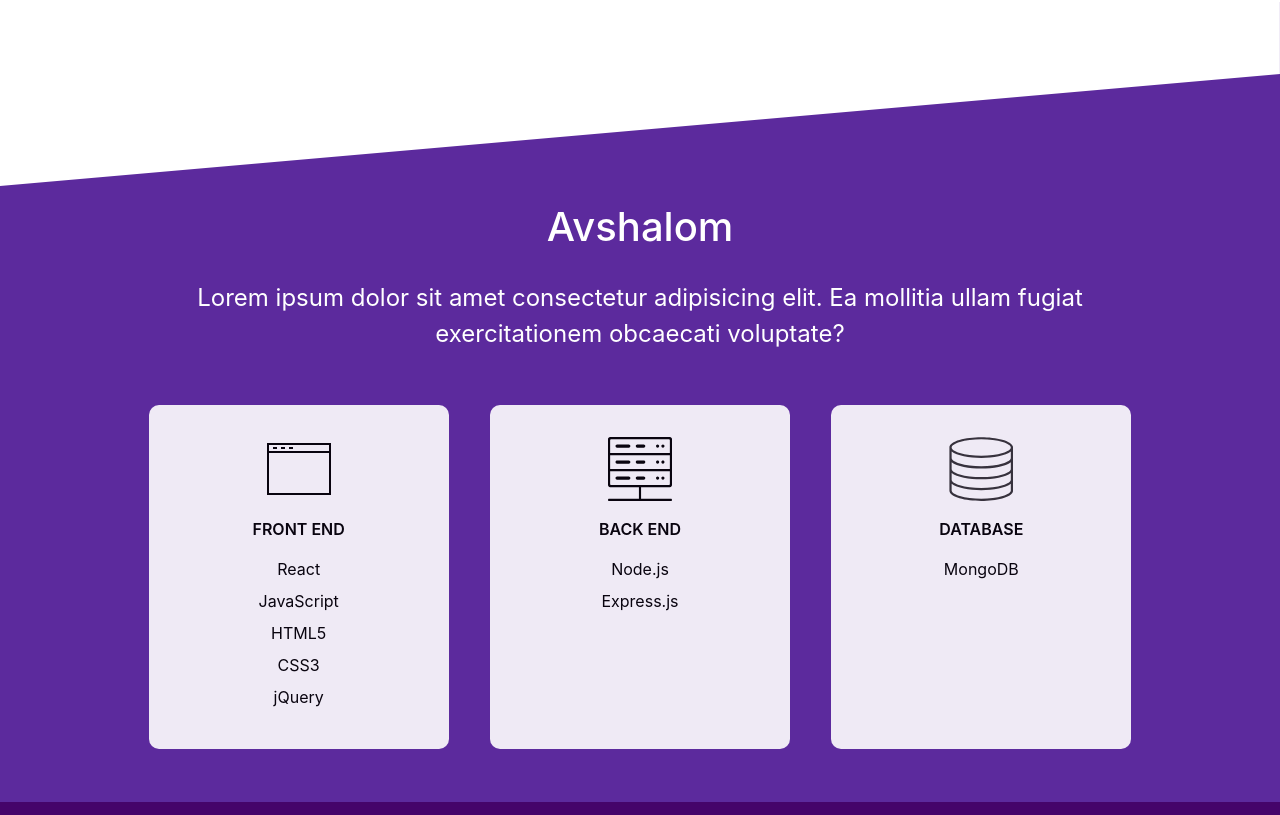
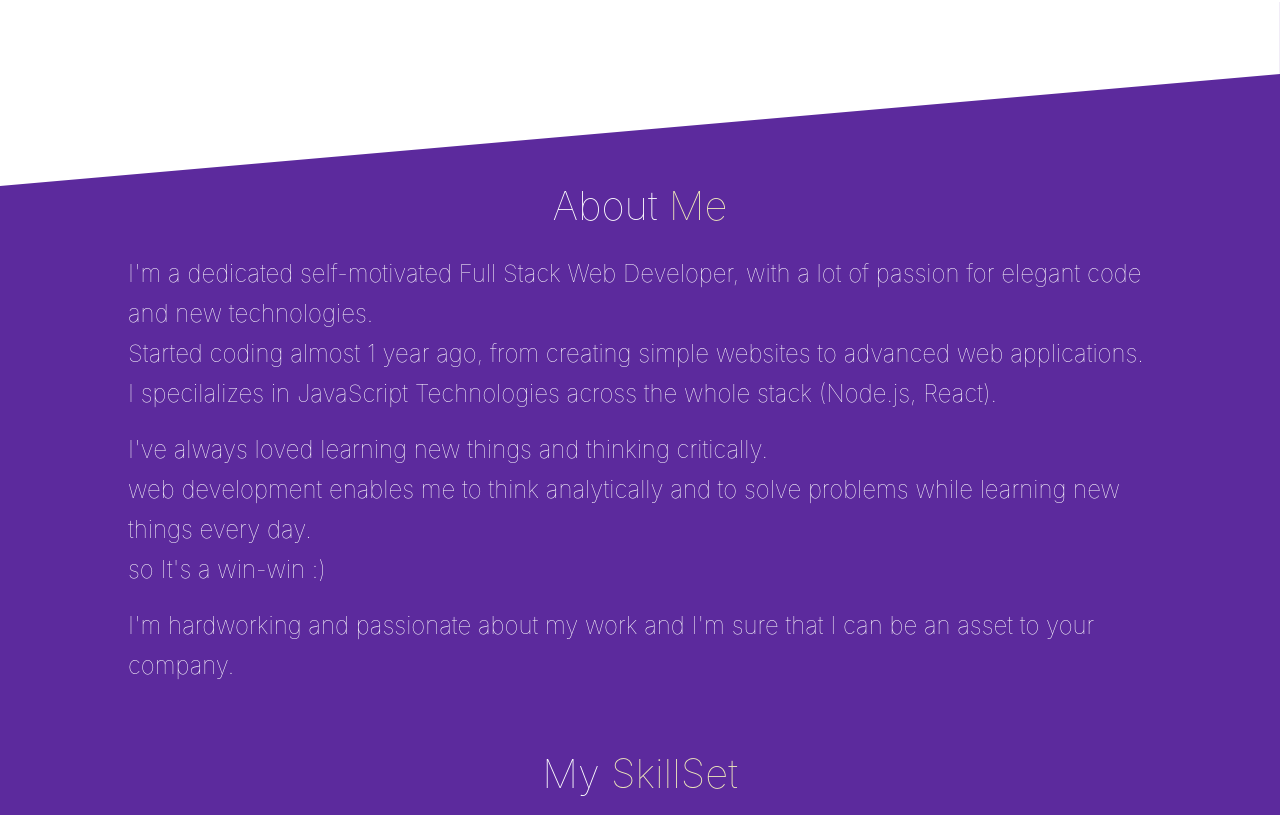
Before and after one commit to Avshalom-Mogos/portfolio, a React (Create React App) app: page / in a window 1280 px wide. Shown: the part 1577-2392 px from the top of the page. Built offline with nearby package versions, Linux system fonts and the light colour scheme.

Commit message:
added about description

```diff
--- a/src/components/about/About.js
+++ b/src/components/about/About.js
@@ -11,14 +11,28 @@ const About = () => {
     return (
         <section className={classes.About} id='about'>
 
-            <h1>Avshalom</h1>
-            <p className={classes.description}>
-                Lorem ipsum dolor sit amet consectetur adipisicing elit. Ea mollitia ullam fugiat
-                exercitationem obcaecati
-                voluptate?
-            </p>
+            <h1>About <span className={classes.me}>Me</span></h1>
+            <div className={classes.description}>
+                <p>
+                    {`I'm a dedicated self-motivated Full Stack Web Developer, with a lot of passion for elegant code and new technologies.
+                    Started coding almost 1 year ago, from creating simple websites to advanced web applications.
+                    I specilalizes in JavaScript Technologies across the whole stack (Node.js, React).`}
+                </p>
+
+                <p>
+                    {`I've always loved learning new things and thinking critically.
+                    web development enables me to think analytically and to solve problems while learning new things every day.
+                    so It's a win-win :)`}
+                </p>
+
+                <p>
+                    {`I'm hardworking and passionate about my work and I'm sure that I can be an asset to your company.`}
+                </p>
+
+            </div>
 
             <div className={classes.skills}>
+                <h1>My <span className={classes.skillSet}>SkillSet</span></h1>
                 <Row noGutters>
                     <Col xs={12} sm={12} md={4} lg={4}>
                         <div className={classes.skill}>
--- a/src/components/about/About.module.css
+++ b/src/components/about/About.module.css
@@ -1,7 +1,7 @@
 .About{
     min-height: 100%;
     margin-top: -8rem;
-    padding: 180px 10% 1rem 10%;
+    padding: 180px 10% 4rem 10%;
     display: flex;
     flex-direction: column;
     justify-content: space-evenly;
@@ -9,12 +9,29 @@
     color: white;
 }
 
-.description{
-    font-size: 1.5rem;
+.About h1{
+    font-weight: 100;
+    margin-bottom: 1.5rem;
 }
 
-.skills{
-    /* border: 1px solid; */
+.me,
+.skillSet{
+    color: var(--font-color-yellow);
+}
+
+.description{
+    text-align: left;
+    font-size: 1.5rem;
+    font-weight: 100;
+    line-height: 2.5rem;
+}
+
+.description p{
+    white-space: pre-line;
+}
+
+.skills h1{
+    margin: 3rem 0 1.5rem 0;
 }
 
 .skill{
--- a/src/components/footer/Footer.js
+++ b/src/components/footer/Footer.js
@@ -17,16 +17,16 @@ const Footer = () => {
 
                 <div className={classes.links}>
 
-                    <i className="fas fa-phone-alt" onClick={() => setSelected('phone')}></i>
-                    <i className="fas fa-envelope" onClick={() => setSelected('email')}></i>
-                    <a href="https://github.com/Avshalom-Mogos" target="_blank" rel="noopener noreferrer">
-                        <i className="fab fa-github"></i>
+                    <i className='fas fa-phone-alt' onClick={() => setSelected('phone')}></i>
+                    <i className='fas fa-envelope' onClick={() => setSelected('email')}></i>
+                    <a href='https://github.com/Avshalom-Mogos' target='_blank' rel='noopener noreferrer'>
+                        <i className='fab fa-github'></i>
                     </a>
-                    <a href="https://www.linkedin.com/in/avshalom-mogos-a43584198" target="_blank" rel="noopener noreferrer">
-                        <i className="fab fa-linkedin"></i>
+                    <a href='https://www.linkedin.com/in/avshalom-mogos-a43584198' target='_blank' rel='noopener noreferrer'>
+                        <i className='fab fa-linkedin'></i>
                     </a>
-                    <a href="https://drive.google.com/file/d/1WK9L7rtbyIOTtg02cMc9O3SFVE1iF61m/view?usp=sharing" target="_blank" rel="noopener noreferrer">
-                        <i className="fas fa-file-alt"></i>
+                    <a href='https://drive.google.com/file/d/1WK9L7rtbyIOTtg02cMc9O3SFVE1iF61m/view?usp=sharing' target='_blank' rel='noopener noreferrer'>
+                        <i className='fas fa-file-alt'></i>
                     </a>
                 </div>
 
@@ -35,7 +35,7 @@ const Footer = () => {
                 </div> : ''}
             </div >
 
-            <div className={classes.copyright}>
+            <div className={classes.copyright} id='footer'>
                 Copyright © 2020 Avshalom Mogos. All rights reserved.
             </div>
         </footer >
--- a/src/components/home/Home.module.css
+++ b/src/components/home/Home.module.css
@@ -1,10 +1,6 @@
 .Home{
     height: 100%;
     padding: var(--navbar-size) 10% 1% 10%;
-    /* display: flex;
-    flex-direction: column;
-    align-items: center;
-    justify-content: space-around; */
     color: #f1ebbb;
     background-color: var(--light-purple);
     position: relative;
@@ -34,7 +30,6 @@
     top: 80%;
     left: 50%;
     transform: translate(-50%, -50%);
-
 
     display: flex;
     flex-direction: column;
--- a/src/components/nav-bar/NavBar.js
+++ b/src/components/nav-bar/NavBar.js
@@ -34,6 +34,7 @@ const NavBar = () => {
                 <Nav>
                     <Nav.Link href="#projects" data-toggle="collapse">Projects</Nav.Link>
                     <Nav.Link href="#about">About</Nav.Link>
+                    <Nav.Link href="#footer">Contact</Nav.Link>
                     <Nav.Link href="https://drive.google.com/file/d/1WK9L7rtbyIOTtg02cMc9O3SFVE1iF61m/view?usp=sharing"  target="_blank" rel="noopener noreferrer">Resume</Nav.Link>
                 </Nav>
             </Navbar.Collapse>
```
